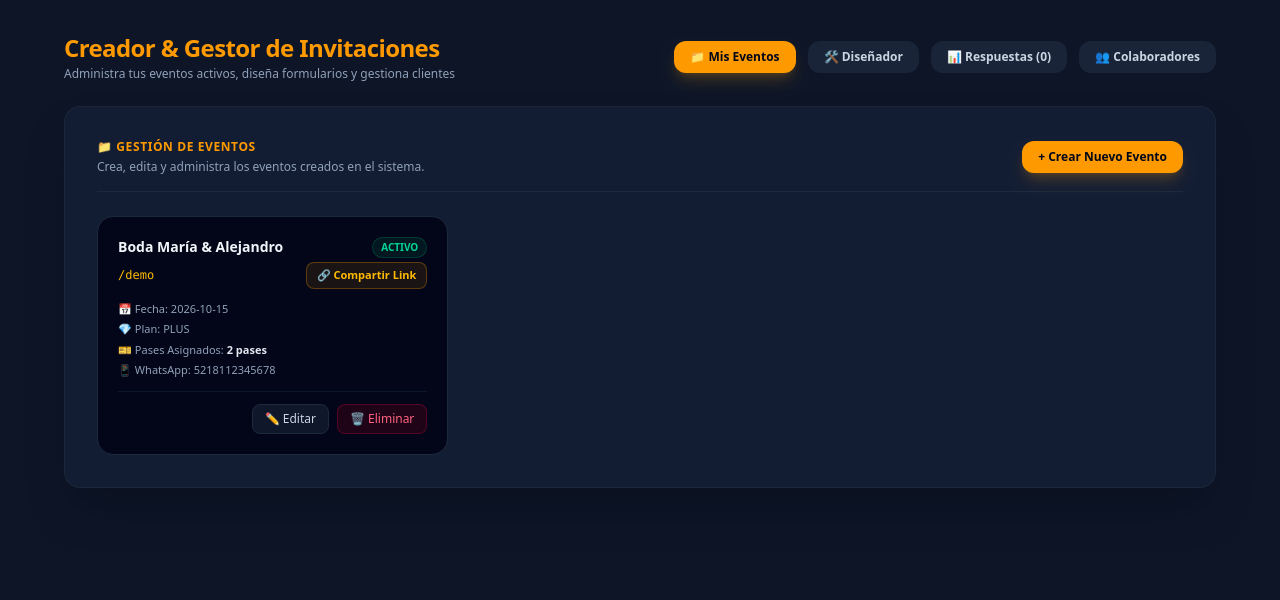
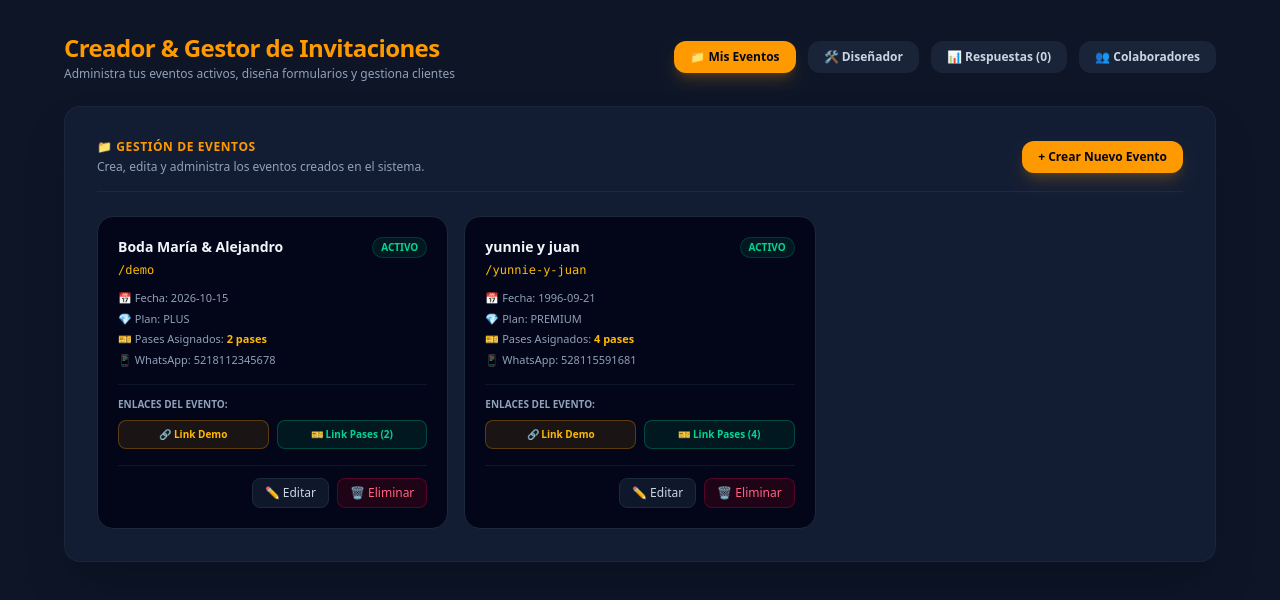
Before and after one commit to juancbtis258/invitation-engine, a Next.js app: page /admin in a window 1280 px wide. Shown: the top 600 px of the page. Built offline with nearby package versions, Linux system fonts and the light colour scheme.

Commit message:
Fix: botones para copiar Link Demo y Link Pases individuales por evento

```diff
--- a/app/admin/page.tsx
+++ b/app/admin/page.tsx
@@ -30,7 +30,7 @@ interface EventItem {
   plan: string;
   active: boolean;
   whatsappPhone: string;
-  pasesAsignados?: number; // Configuración de Pases
+  pasesAsignados?: number;
   questions: Question[];
 }
 
@@ -72,7 +72,7 @@ export default function AdminDashboardPage() {
     "eventos" | "disenador" | "respuestas" | "colaboradores"
   >("eventos");
 
-  const [copiadoSlug, setCopiadoSlug] = useState<string | null>(null);
+  const [copiadoTipo, setCopiadoTipo] = useState<string | null>(null);
 
   const [eventos, setEventos] = useState<EventItem[]>([
     {
@@ -92,13 +92,18 @@ export default function AdminDashboardPage() {
           required: false,
           placeholder: "Ej. Vegano, alergia a nueces...",
         },
-        {
-          id: "q2",
-          label: "¿Cuántos pases de niños necesitas?",
-          type: "number",
-          required: false,
-        },
       ],
+    },
+    {
+      id: "2",
+      slug: "yunnie-y-juan",
+      title: "yunnie y juan",
+      targetDate: "1996-09-21",
+      plan: "PREMIUM",
+      active: true,
+      whatsappPhone: "528115591681",
+      pasesAsignados: 4,
+      questions: [],
     },
   ]);
 
@@ -232,11 +237,20 @@ export default function AdminDashboardPage() {
     }
   };
 
-  const copiarLinkEvento = (slug: string) => {
+  // COPIAR LINK DE DEMO / GENERAL
+  const copiarLinkGeneral = (slug: string) => {
     const url = `${window.location.origin}/${slug}`;
     navigator.clipboard.writeText(url);
-    setCopiadoSlug(slug);
-    setTimeout(() => setCopiadoSlug(null), 2500);
+    setCopiadoTipo(`demo-${slug}`);
+    setTimeout(() => setCopiadoTipo(null), 2500);
+  };
+
+  // COPIAR LINK CON PASES
+  const copiarLinkPases = (slug: string, pases: number = 2) => {
+    const url = `${window.location.origin}/${slug}?pases=${pases}`;
+    navigator.clipboard.writeText(url);
+    setCopiadoTipo(`pases-${slug}`);
+    setTimeout(() => setCopiadoTipo(null), 2500);
   };
 
   // Diseñador
@@ -367,7 +381,7 @@ export default function AdminDashboardPage() {
                   : "bg-slate-800/80 text-slate-300 hover:bg-slate-800"
               }`}
             >
-              🛠️️ Diseñador
+              🛠 Diseñador
             </button>
 
             <button
@@ -418,7 +432,7 @@ export default function AdminDashboardPage() {
               {eventos.map((ev) => (
                 <div
                   key={ev.id}
-                  className="bg-slate-950 p-5 rounded-2xl border border-slate-800 space-y-3 flex flex-col justify-between"
+                  className="bg-slate-950 p-5 rounded-2xl border border-slate-800 space-y-4 flex flex-col justify-between"
                 >
                   <div>
                     <div className="flex justify-between items-start gap-2">
@@ -434,24 +448,49 @@ export default function AdminDashboardPage() {
                       </span>
                     </div>
 
-                    <div className="flex items-center justify-between mt-1">
-                      <p className="text-xs font-mono text-amber-400">/{ev.slug}</p>
-
-                      {/* BOTÓN COMPARTIR LINK RÁPIDO */}
-                      <button
-                        onClick={() => copiarLinkEvento(ev.slug)}
-                        className="text-[11px] font-bold text-amber-400 hover:text-amber-300 bg-amber-500/10 hover:bg-amber-500/20 border border-amber-500/30 px-2.5 py-1 rounded-lg transition-all cursor-pointer flex items-center gap-1"
-                        title="Copiar enlace de invitación"
-                      >
-                        {copiadoSlug === ev.slug ? "¡Copiado! 🚀" : "🔗 Compartir Link"}
-                      </button>
-                    </div>
+                    <p className="text-xs font-mono text-amber-400 mt-1">/{ev.slug}</p>
 
                     <div className="text-[11px] text-slate-400 mt-3 space-y-1">
                       <p>📅 Fecha: {ev.targetDate || "Sin fecha"}</p>
                       <p>💎 Plan: {ev.plan}</p>
-                      <p>🎫 Pases Asignados: <span className="text-slate-200 font-bold">{ev.pasesAsignados ?? 2} pases</span></p>
+                      <p>
+                        🎫 Pases Asignados:{" "}
+                        <span className="text-amber-400 font-bold">
+                          {ev.pasesAsignados ?? 2} pases
+                        </span>
+                      </p>
                       <p>📱 WhatsApp: {ev.whatsappPhone || "No asignado"}</p>
+                    </div>
+
+                    {/* BOTONES DE ENLACES RAPIDOS */}
+                    <div className="mt-4 pt-3 border-t border-slate-900 flex flex-col gap-2">
+                      <div className="flex justify-between items-center text-[10px] text-slate-400 font-bold uppercase">
+                        <span>Enlaces del Evento:</span>
+                      </div>
+
+                      <div className="grid grid-cols-2 gap-2">
+                        {/* 1. LINK DEMO / GENERAL */}
+                        <button
+                          onClick={() => copiarLinkGeneral(ev.slug)}
+                          className="text-[10px] font-bold text-amber-400 hover:text-amber-300 bg-amber-500/10 hover:bg-amber-500/20 border border-amber-500/30 px-2 py-1.5 rounded-lg transition-all cursor-pointer text-center truncate"
+                          title="Copiar link general de la invitación"
+                        >
+                          {copiadoTipo === `demo-${ev.slug}`
+                            ? "¡Copiado! 🚀"
+                            : "🔗 Link Demo"}
+                        </button>
+
+                        {/* 2. LINK PASES */}
+                        <button
+                          onClick={() => copiarLinkPases(ev.slug, ev.pasesAsignados || 2)}
+                          className="text-[10px] font-bold text-emerald-400 hover:text-emerald-300 bg-emerald-500/10 hover:bg-emerald-500/20 border border-emerald-500/30 px-2 py-1.5 rounded-lg transition-all cursor-pointer text-center truncate"
+                          title="Copiar link con pases incluidos"
+                        >
+                          {copiadoTipo === `pases-${ev.slug}`
+                            ? "¡Copiado! 🚀"
+                            : `🎫 Link Pases (${ev.pasesAsignados ?? 2})`}
+                        </button>
+                      </div>
                     </div>
                   </div>
 
@@ -504,7 +543,6 @@ export default function AdminDashboardPage() {
               </div>
             </div>
 
-            {/* FORMULARIO AGREGAR */}
             <form onSubmit={handleAgregarPregunta} className="bg-slate-950 p-5 rounded-2xl border border-slate-800 space-y-4">
               <h3 className="text-xs font-bold text-amber-400 uppercase tracking-wider flex items-center gap-1.5">
                 <span>➕</span> AGREGAR NUEVA PREGUNTA
@@ -569,7 +607,6 @@ export default function AdminDashboardPage() {
               </div>
             </form>
 
-            {/* LISTA Y EDICIÓN EN VIVO */}
             <div className="space-y-4 pt-2">
               <h3 className="text-xs font-black text-slate-400 uppercase tracking-wider">
                 CAMPOS ACTIVOS EN LA INVITACIÓN ({eventoActual?.questions?.length || 0})
```
